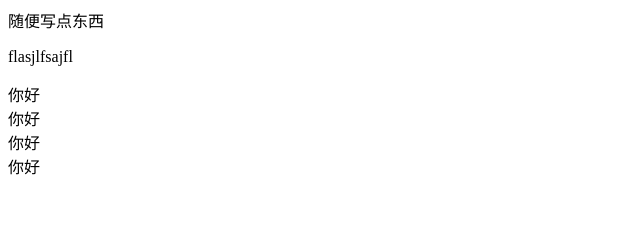
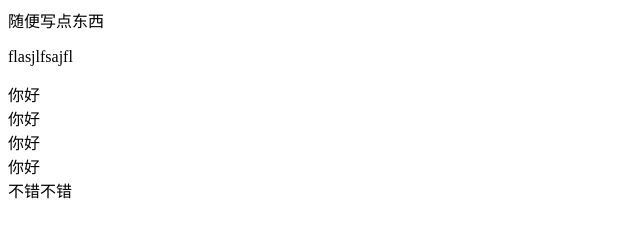
Before and after one commit to liguangyao88/guangyao, a plain HTML site: page index.html in a window 1280 px wide. Shown: the full height of the page, 0-640 px from the left. Drawn offline with Linux system fonts and the light colour scheme.

Commit message:
修改第一次

```diff
--- a/index.html
+++ b/index.html
@@ -13,5 +13,8 @@
 	<div>你好</div>
 	<div>你好</div>
 	<div>你好</div>
+
+
+	<section>不错不错</section>
 </body>
 </html>
```
